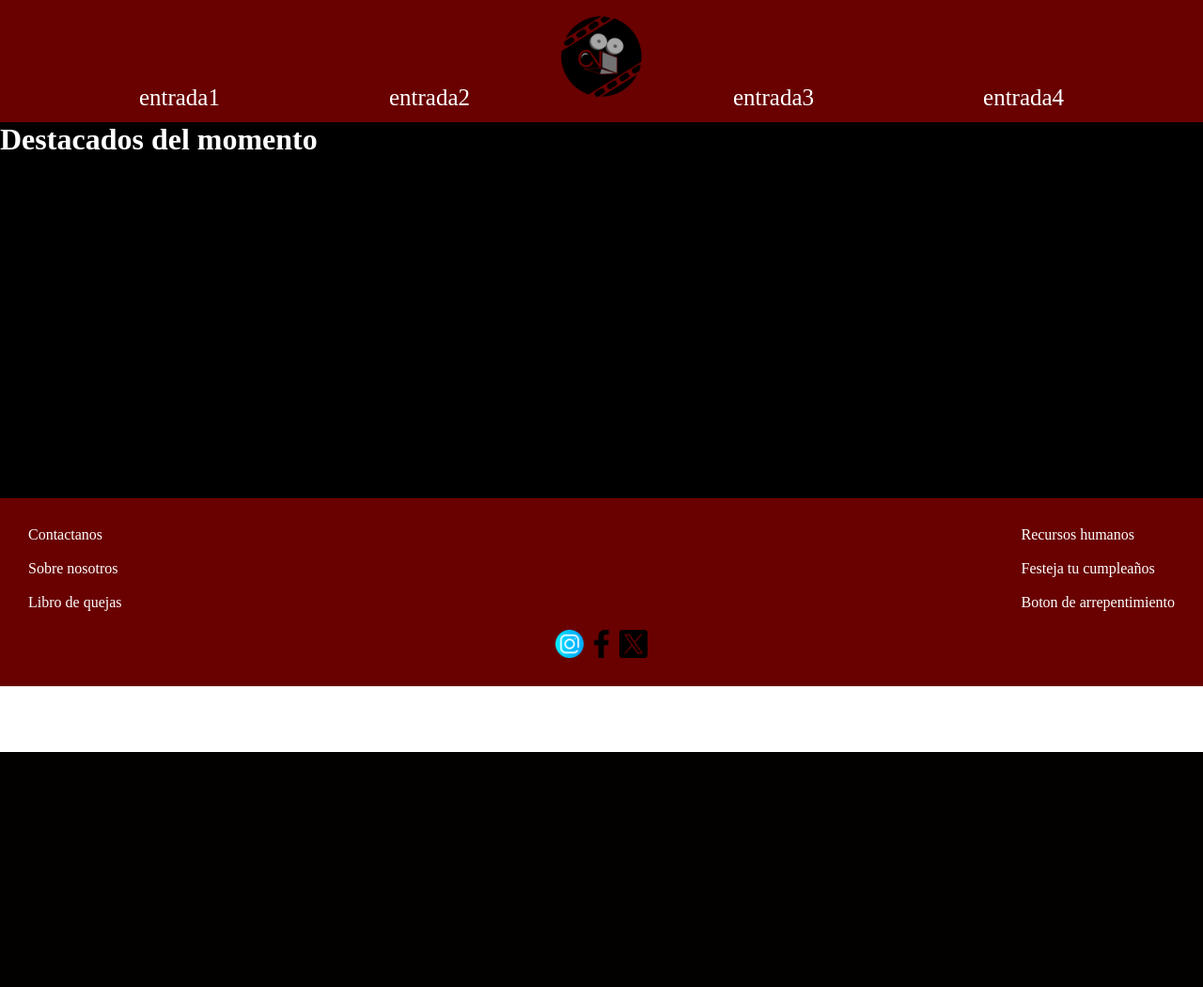
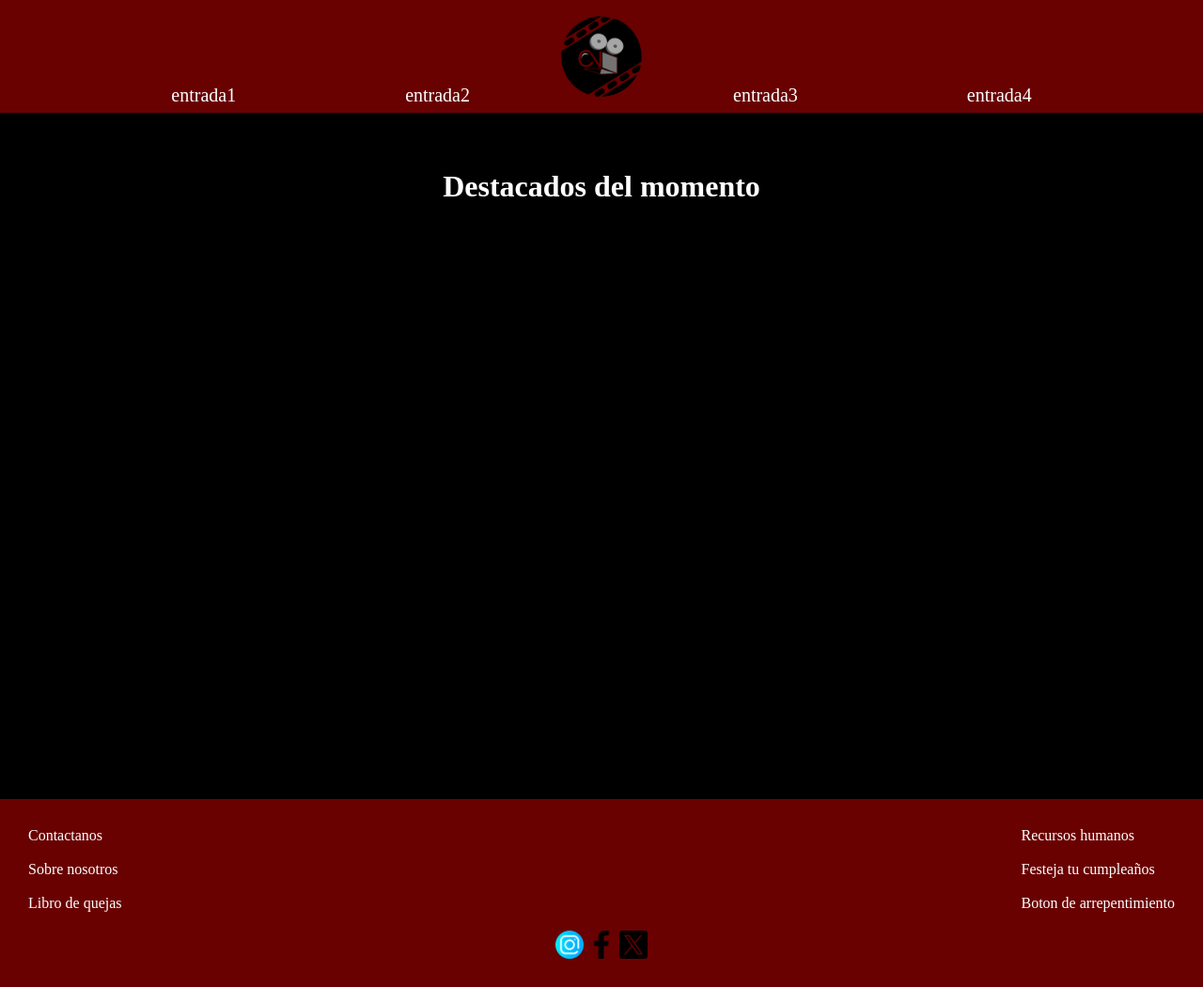
Before and after one commit to AbrilFuentess/ctn-taller, a PHP site: page /principal.html in a window 1280 px wide. Shown: the whole page at 94% size. Before the commit the page ends 800 px from the top, so only its background shows below. Run offline with PHP 8.4, Linux system fonts and the light colour scheme.

Commit message:
Header estatico

```diff
--- a/css/style.css
+++ b/css/style.css
@@ -5,9 +5,11 @@
 }
 
 header{
-    height: 130px;
+    height: 120px;
     width: 100%;
     background-color: #690101;
+    position: fixed;
+
 }
 
 header nav{
@@ -21,7 +23,7 @@ header nav img{
 }
 
 header nav a{
-    font-size: 25px;
+    font-size: 20px;
     padding-top: 40px;
     padding-left: 90px;
     padding-right: 90px;
@@ -40,9 +42,15 @@ a:hover{
 }
 
 main{
-    height: 400px;
+    height: 700px;
     background-color: #000000;
+    padding-top: 150px;
 
+}
+
+main h1{
+    text-align: center;
+    padding-top: 30px;
 }
 
 footer{
```
